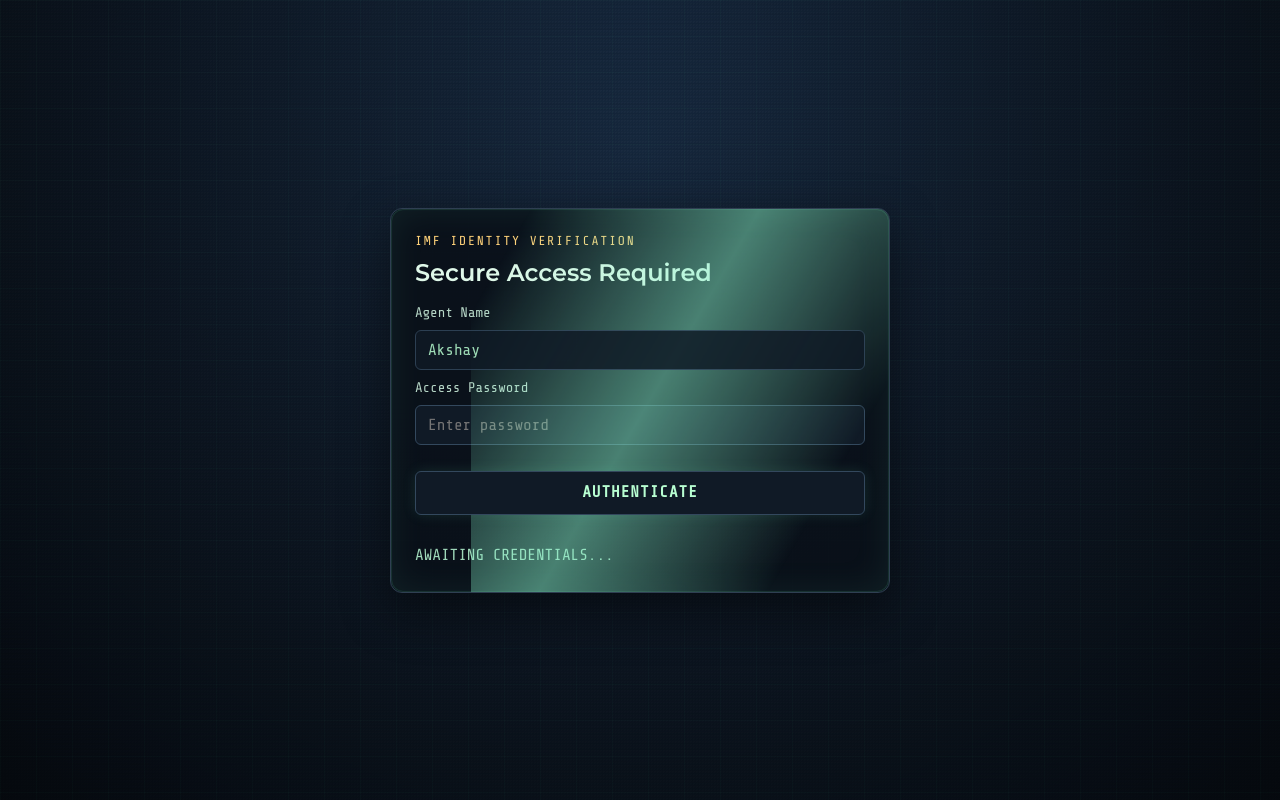
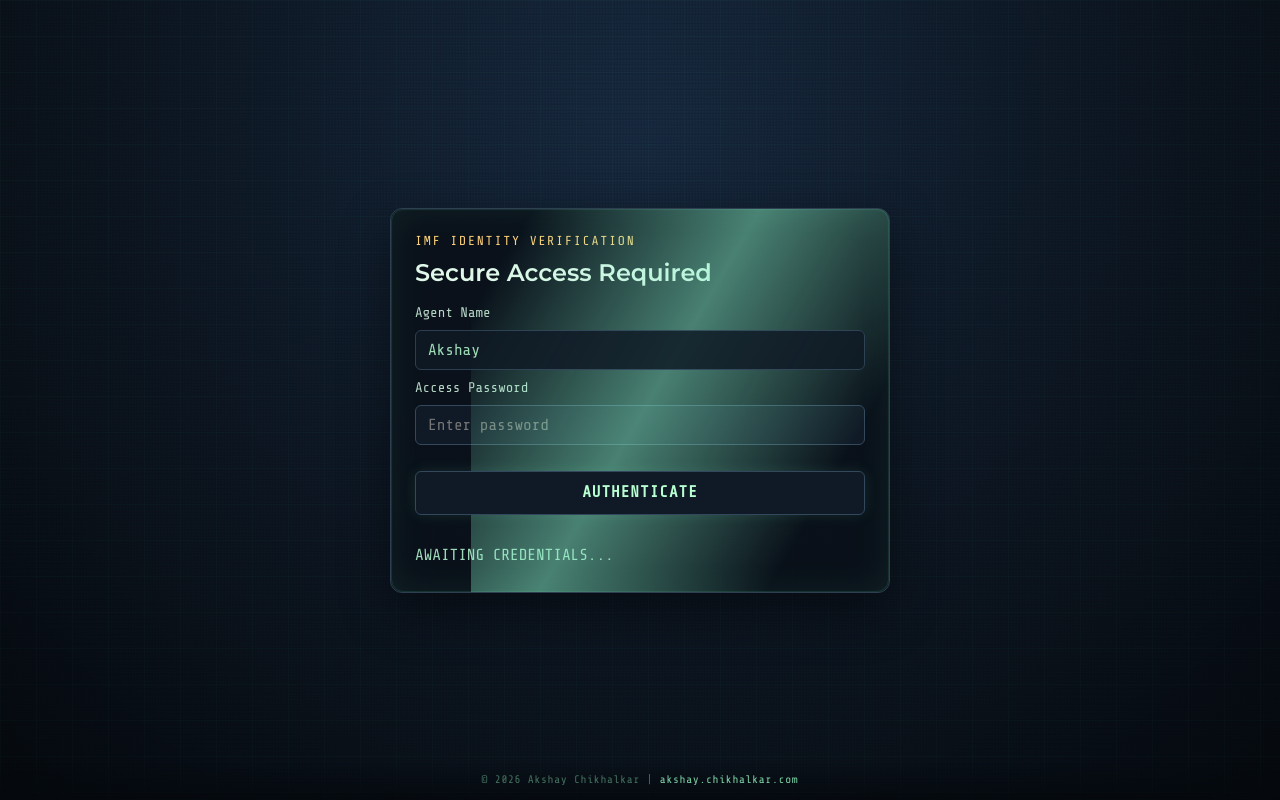
Before and after one commit to AkshayChikhalkar/birthday_wish, a plain HTML site: page index.html in a window 1280 px wide. Drawn offline with nearby package versions, Linux system fonts and the light colour scheme.

Commit message:
feat: add site footer with copyright information and styling for improved user experience

```diff
--- a/index.html
+++ b/index.html
@@ -112,6 +112,12 @@
       </div>
     </section>
 
+    <footer class="site-footer">
+      <p>
+        © 2026 Akshay Chikhalkar | <a href="https://akshay.chikhalkar.com" target="_blank" rel="noopener noreferrer">akshay.chikhalkar.com</a>
+      </p>
+    </footer>
+
     <script src="./script.js"></script>
   </body>
 </html>
--- a/styles.css
+++ b/styles.css
@@ -859,6 +859,39 @@
   }
 }
 
+.site-footer {
+  position: fixed;
+  bottom: 0;
+  left: 0;
+  right: 0;
+  z-index: 9;
+  margin: 0;
+  padding: 10px 16px 14px;
+  text-align: center;
+  font-size: 11px;
+  letter-spacing: 0.06em;
+  color: rgba(127, 213, 167, 0.5);
+  background: linear-gradient(to top, rgba(5, 9, 14, 0.92) 0%, rgba(5, 9, 14, 0.4) 55%, transparent 100%);
+  pointer-events: none;
+}
+
+.site-footer p {
+  margin: 0;
+}
+
+.site-footer a {
+  color: var(--text-dim);
+  text-decoration: none;
+  pointer-events: auto;
+  border-bottom: 1px solid transparent;
+  transition: color 0.2s ease, border-color 0.2s ease;
+}
+
+.site-footer a:hover {
+  color: var(--text);
+  border-bottom-color: rgba(127, 213, 167, 0.35);
+}
+
 @media (max-width: 640px) {
   .controls {
     grid-template-columns: 1fr;
@@ -884,4 +917,9 @@
   .profile-card {
     width: 100%;
   }
+
+  .site-footer {
+    padding: 8px 12px 12px;
+    font-size: 10px;
+  }
 }
```
Also changed, not shown: 404.html (+6 -0 lines).
